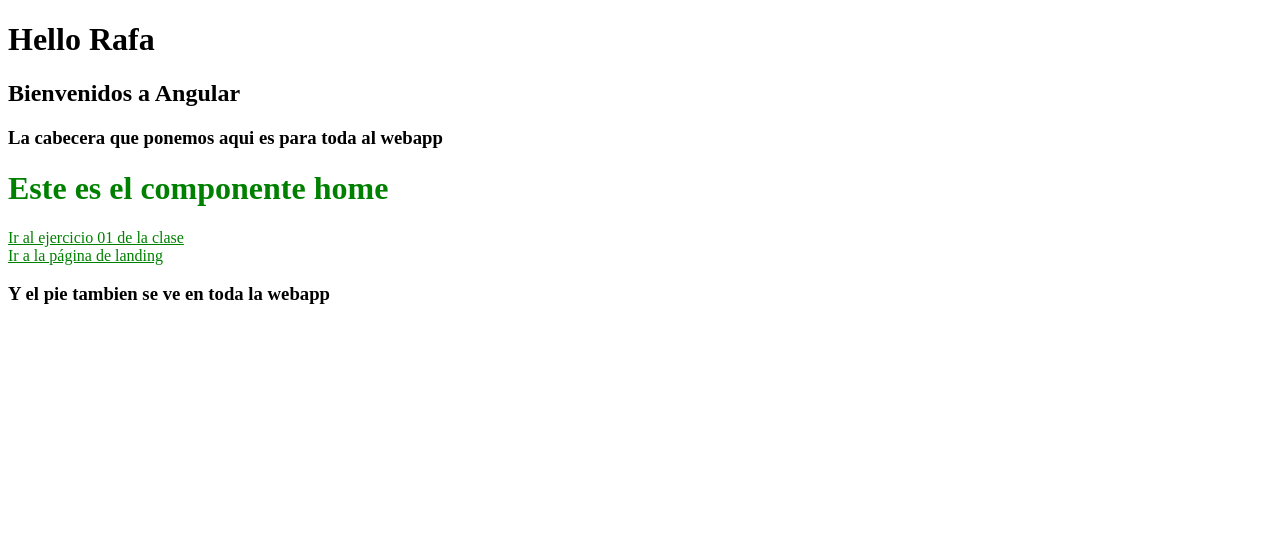
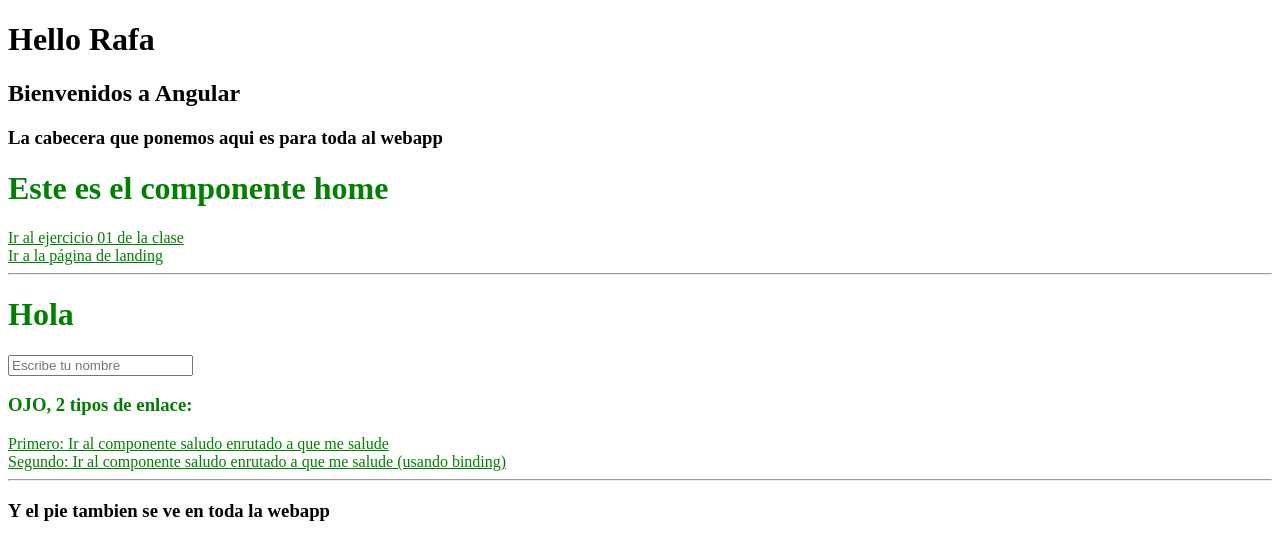
Before and after one commit to rafaelaznar/cambino, an Angular app: page / in a window 1280 px wide. Shown: the top 560 px of the page. Built offline with nearby package versions, Linux system fonts and the light colour scheme.

Commit message:
Add SaludoEnrutado component and enhance routing: update app.routes.ts, create saludoenrutado component files, and improve home component with user input handling

```diff
--- a/src/app/components/ejercicio01clase/ejercicio01clase.html
+++ b/src/app/components/ejercicio01clase/ejercicio01clase.html
@@ -1,4 +1,4 @@
-<h1>Este es el componente home</h1>
+<h1>Este es el componente Ejercicio 01 de clase</h1>
 
 <h2>Vamos a poner ejemplos de comunicación del controlador (ts) a la plantilla (html)</h2>
 
--- a/src/app/components/home/home.html
+++ b/src/app/components/home/home.html
@@ -3,3 +3,14 @@
 <!-- enlazar la página de ejercicios -->
 <a href="ejer01">Ir al ejercicio 01 de la clase</a><br>
 <a href="landing">Ir a la página de landing</a><br>
+
+
+<hr>
+
+<h1>Hola {{nombreUsuario}}</h1>
+<input type="text" placeholder="Escribe tu nombre" [value]="nombreUsuario"
+  (input)="cambiarNombre($event.target.value)"><br />
+<h3>OJO, 2 tipos de enlace:</h3>
+<a href="saludoenrutado/{{nombreUsuario}}">Primero: Ir al componente saludo enrutado a que me salude</a><br>
+<a [href]="'saludoenrutado/' + nombreUsuario">Segundo: Ir al componente saludo enrutado a que me salude (usando binding)</a><br>
+<hr>
--- a/src/app/components/home/home.ts
+++ b/src/app/components/home/home.ts
@@ -12,7 +12,7 @@ import { Component } from '@angular/core';
 
 export class Home {
 
-
+  nombreUsuario: string = '';
 
   constructor() {
 
@@ -22,5 +22,8 @@ export class Home {
 
   }
 
+  cambiarNombre(strNuevoNombre: string) {
+    this.nombreUsuario = strNuevoNombre;
+  }
 
 }
--- /dev/null
+++ b/src/app/components/saludoenrutado/saludoenrutado.css
@@ -0,0 +1,7 @@
+* {
+    color:rgb(255, 62, 223);
+}
+
+.error {
+    color:red;
+}
--- /dev/null
+++ b/src/app/components/saludoenrutado/saludoenrutado.html
@@ -0,0 +1,10 @@
+<h1>Este es el componente saludo enrutado</h1>
+
+
+<a href="home">Volver al home</a><br>
+
+@if (nombre) {
+<h2>Te saludo, {{nombre}}!</h2>
+} @else {
+<h2>No me has dicho tu nombre!</h2>
+}
--- /dev/null
+++ b/src/app/components/saludoenrutado/saludoenrutado.ts
@@ -0,0 +1,27 @@
+
+import { CommonModule } from '@angular/common';
+import { Component } from '@angular/core';
+import { ActivatedRoute } from '@angular/router';
+
+@Component({
+  selector: 'app-saludoenrutado',
+  imports: [CommonModule],
+  templateUrl: './saludoenrutado.html',
+  styleUrl: './saludoenrutado.css',
+  standalone: true
+})
+
+
+export class SaludoEnrutado {
+
+  nombre: string | null = null;
+
+  constructor(private route: ActivatedRoute) {
+    this.nombre = this.route.snapshot.params['nombre'];
+  }
+
+  ngOnInit() {
+
+  }
+
+}
```
Also changed, not shown: src/app/app.routes.ts (+4 -5 lines), 1 other file (tests, documents, lock files or other folders).
